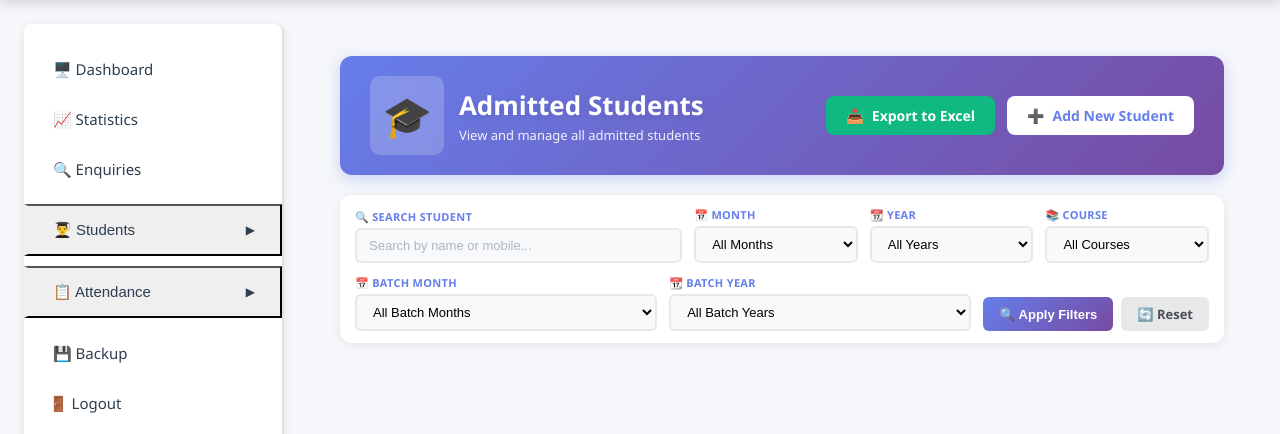
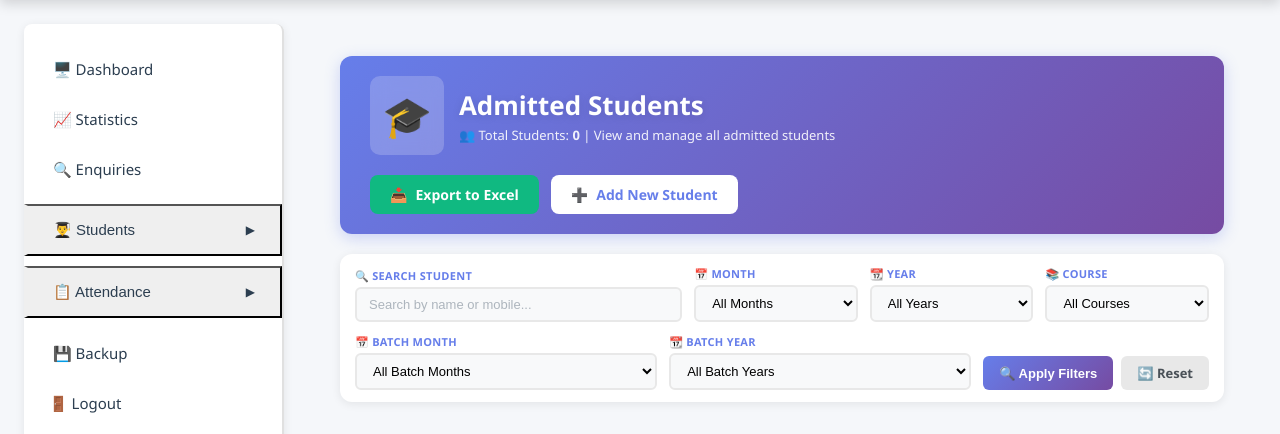
Before and after one commit to sam20050204/New_ssc_education, a Django app: page /admission/list/ in a window 1280 px wide. Shown: the part 73-507 px from the top of the page. Run offline with Django 4.2, Linux system fonts and the light colour scheme; the visitor is signed in with stand-in values (Sample User, id 1); data that the repository does not hold is empty.

Commit message:
Update admitted_students.html

```diff
--- a/templates/core/admitted_students.html
+++ b/templates/core/admitted_students.html
@@ -14,7 +14,7 @@
             <div class="page-icon">🎓</div>
             <div>
                 <h1 class="page-title">Admitted Students</h1>
-                <p class="page-subtitle">View and manage all admitted students</p>
+                <p class="page-subtitle">👥 Total Students: <strong>{{ students|length }}</strong> | View and manage all admitted students</p>
             </div>
         </div>
         <div class="page-actions">
```
